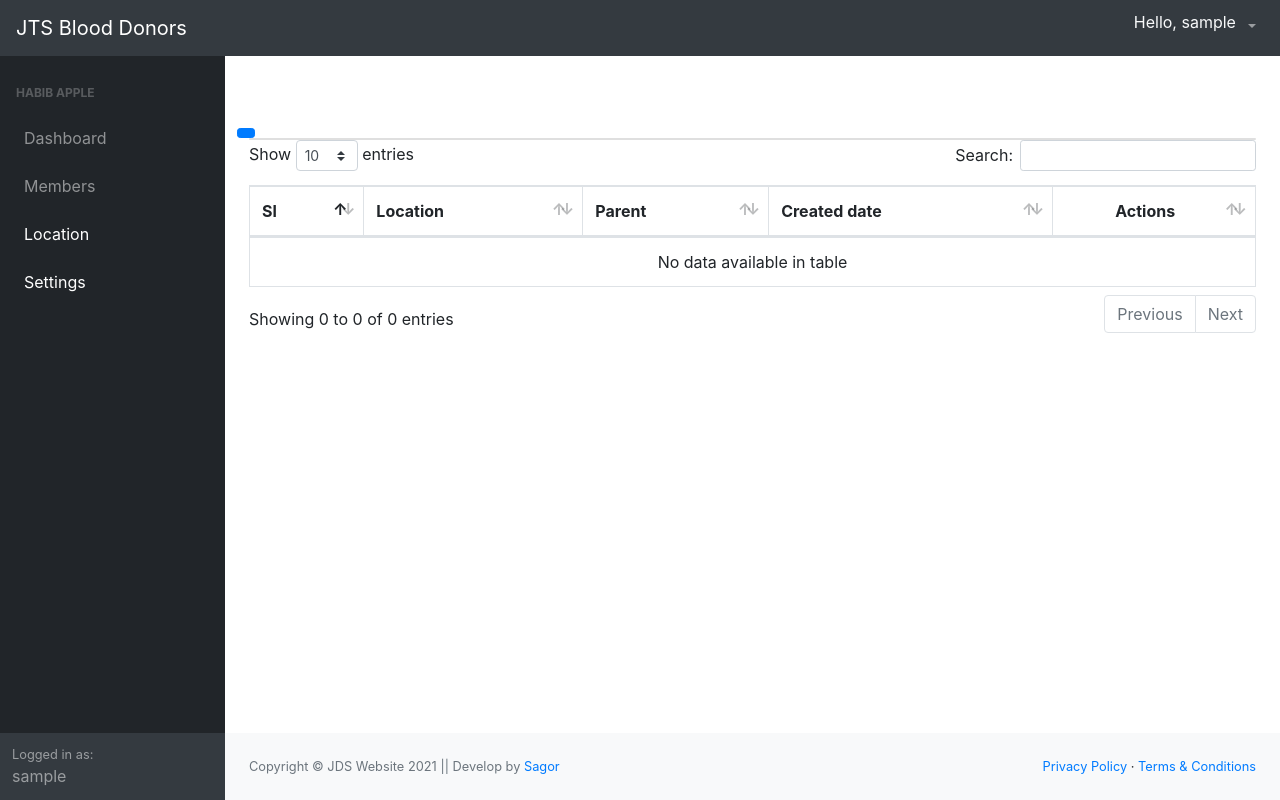
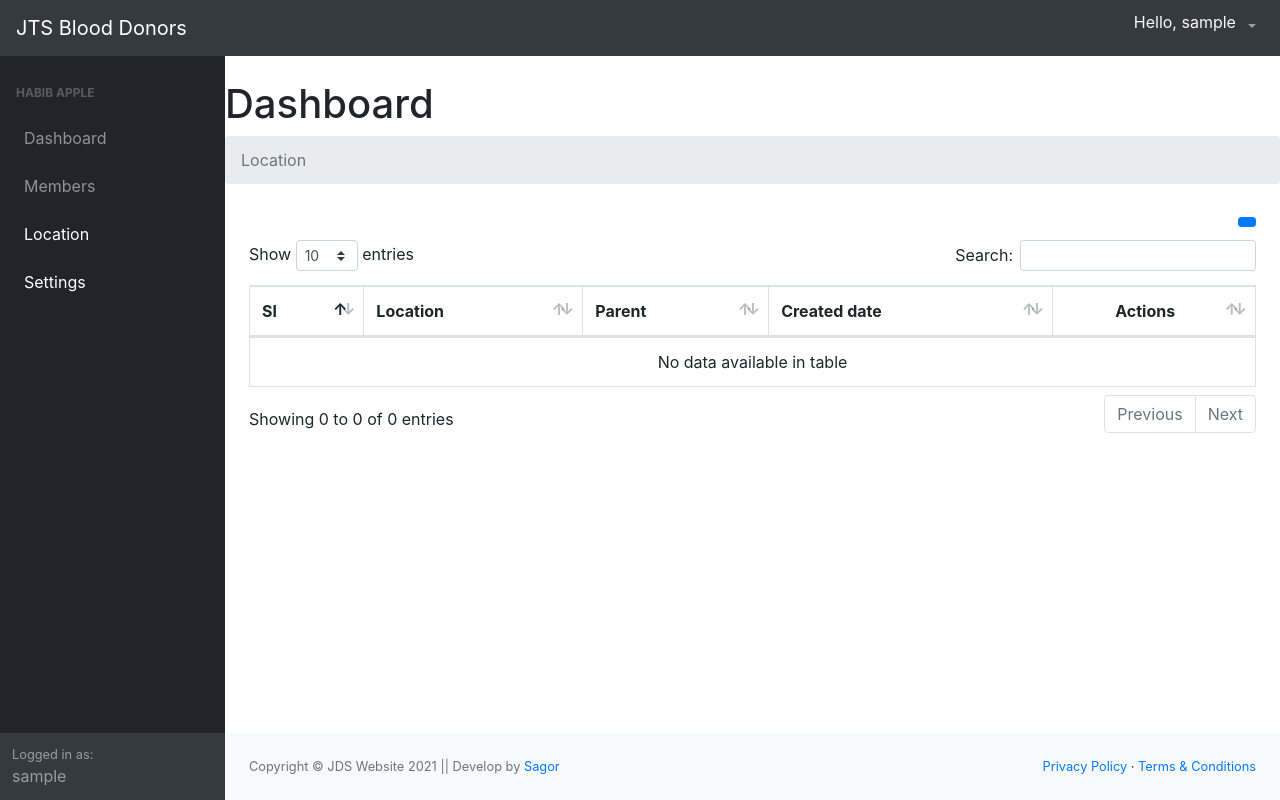
Before and after one commit to Ankitkumarji1323/blood-donation, a Django app: page /location/ in a window 1280 px wide. Run offline with Django 3.2, Linux system fonts and the light colour scheme; the visitor is signed in with stand-in values (Sample User, id 1); data that the repository does not hold is empty; some libraries are stand-ins or nearby versions.

Commit message:
Location list and create beautification

```diff
--- a/blood/templates/location/location.html
+++ b/blood/templates/location/location.html
@@ -4,18 +4,15 @@
 
 {% block content %}
 
-    <br/>
-    <br/>
-    <br/>
+    <h1 class="mt-4">Dashboard</h1>
+    <ol class="breadcrumb mb-4">
+        <li class="breadcrumb-item active">Location</li>
+    </ol>
     <main>
         <div class="container-fluid">
             <div class="row">
-                <!-- Button trigger modal -->
-                <button type="button" class="btn btn-primary btn-sm" data-toggle="modal" data-target="#exampleModalLong">
-                    <i class="fa fa-plus"></i>
-                </button>
                 <div class="col-md-12">
-                    <div class="card">
+                    <div class="message">
                         {% if messages %}
                             <div class="category_message">
                                 <div class="alert alert-success alert-dismissible fade show" role="alert">
@@ -29,7 +26,15 @@
                             </div>
                         {% endif %}
                     </div>
-
+                </div>
+                <div class="col-md-12 text-right mb-2">
+                    <!-- Button trigger modal -->
+                    <button type="button" class="btn btn-primary btn-sm" data-toggle="modal"
+                            data-target="#exampleModalLong">
+                        <i class="fa fa-plus"></i>
+                    </button>
+                </div>
+                <div class="col-md-12">
                     <table class="table table-bordered" id="dataTable" width="100%" cellspacing="0">
                         <thead>
                         <tr>
@@ -58,40 +63,7 @@
                         {% endif %}
                         </tbody>
                     </table>
-
-                    <!-- Modal -->
-                    <div class="modal fade" id="exampleModalLong" tabindex="-1" role="dialog"
-                         aria-labelledby="exampleModalLongTitle" aria-hidden="true">
-                        <div class="modal-dialog" role="document">
-                            <div class="modal-content">
-                                <div class="modal-header">
-                                    <h5 class="modal-title" id="exampleModalLongTitle">Add New Location</h5>
-                                    <button type="button" class="close" data-dismiss="modal" aria-label="Close">
-                                        <span aria-hidden="true">&times;</span>
-                                    </button>
-                                </div>
-                                <div class="modal-body">
-                                    <form method="POST">
-                                        {% csrf_token %}
-                                        <div class="form-group">
-                                            <lable for="first_name">Location Name</lable>
-                                            {{ form.name }}
-                                        </div>
-                                        <div class="form-group">
-                                            <lable for="first_name">Parent Name</lable>
-                                            {{ form.parent }}
-                                        </div>
-                                        <div class="modal-footer">
-                                            <button type="button" class="btn btn-secondary btn-sm" data-dismiss="modal">
-                                                Close
-                                            </button>
-                                            <button type="submit" class="btn btn-success btn-sm">Save</button>
-                                        </div>
-                                    </form>
-                                </div>
-                            </div>
-                        </div>
-                    </div>
+                    {% include 'location/modal.html' %}
                 </div>
             </div>
         </div>
--- /dev/null
+++ b/blood/templates/location/modal.html
@@ -0,0 +1,33 @@
+<!-- Modal -->
+<div class="modal fade" id="exampleModalLong" tabindex="-1" role="dialog"
+     aria-labelledby="exampleModalLongTitle" aria-hidden="true">
+    <div class="modal-dialog" role="document">
+        <div class="modal-content">
+            <div class="modal-header">
+                <h5 class="modal-title" id="exampleModalLongTitle">Add New Location</h5>
+                <button type="button" class="close" data-dismiss="modal" aria-label="Close">
+                    <span aria-hidden="true">&times;</span>
+                </button>
+            </div>
+            <div class="modal-body">
+                <form method="POST">
+                    {% csrf_token %}
+                    <div class="form-group">
+                        <lable for="first_name">Location Name</lable>
+                        {{ form.name }}
+                    </div>
+                    <div class="form-group">
+                        <lable for="first_name">Parent Name</lable>
+                        {{ form.parent }}
+                    </div>
+                    <div class="modal-footer">
+                        <button type="button" class="btn btn-secondary btn-sm" data-dismiss="modal">
+                            Close
+                        </button>
+                        <button type="submit" class="btn btn-success btn-sm">Save</button>
+                    </div>
+                </form>
+            </div>
+        </div>
+    </div>
+</div>
```
Also changed, not shown: 1 other file.
